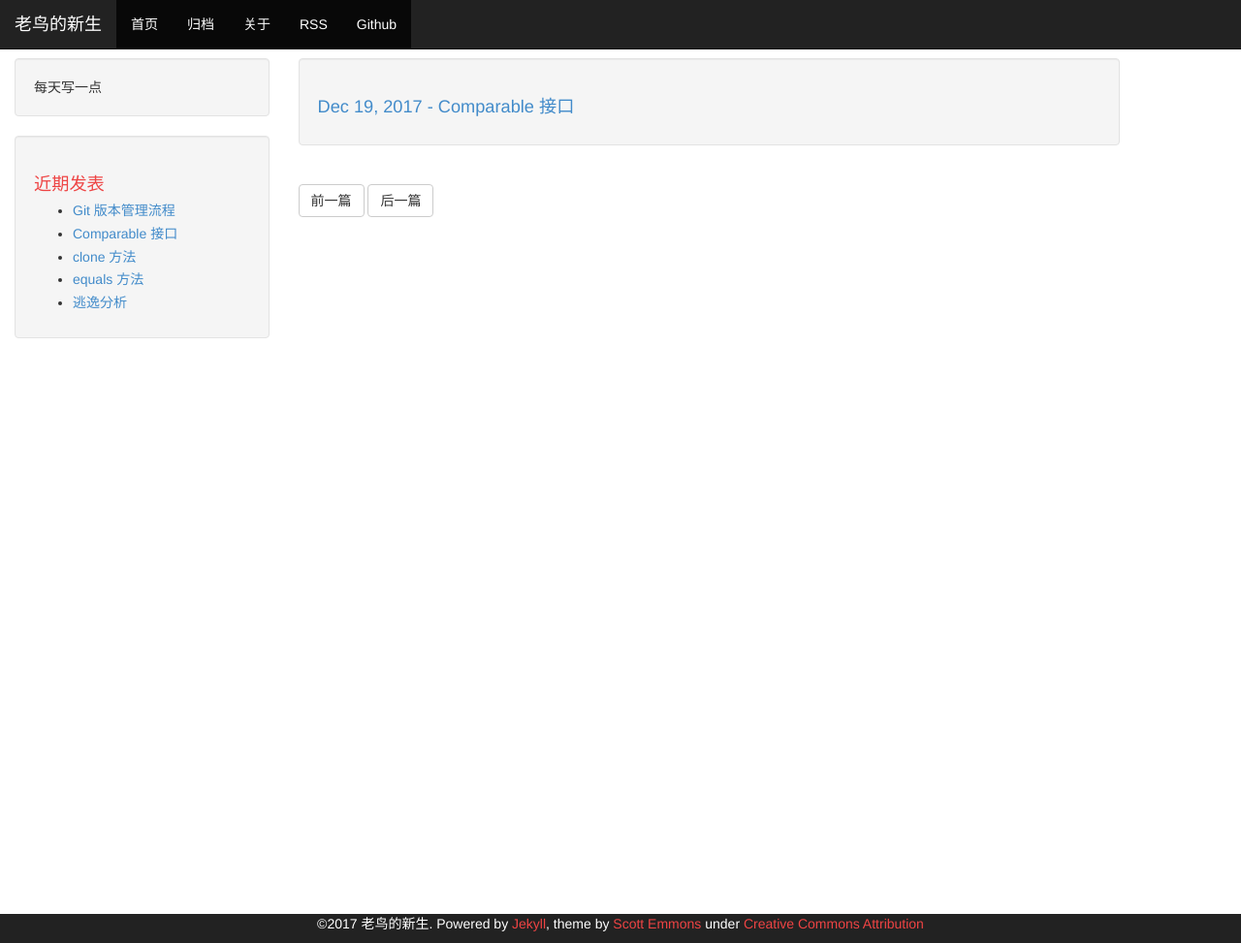
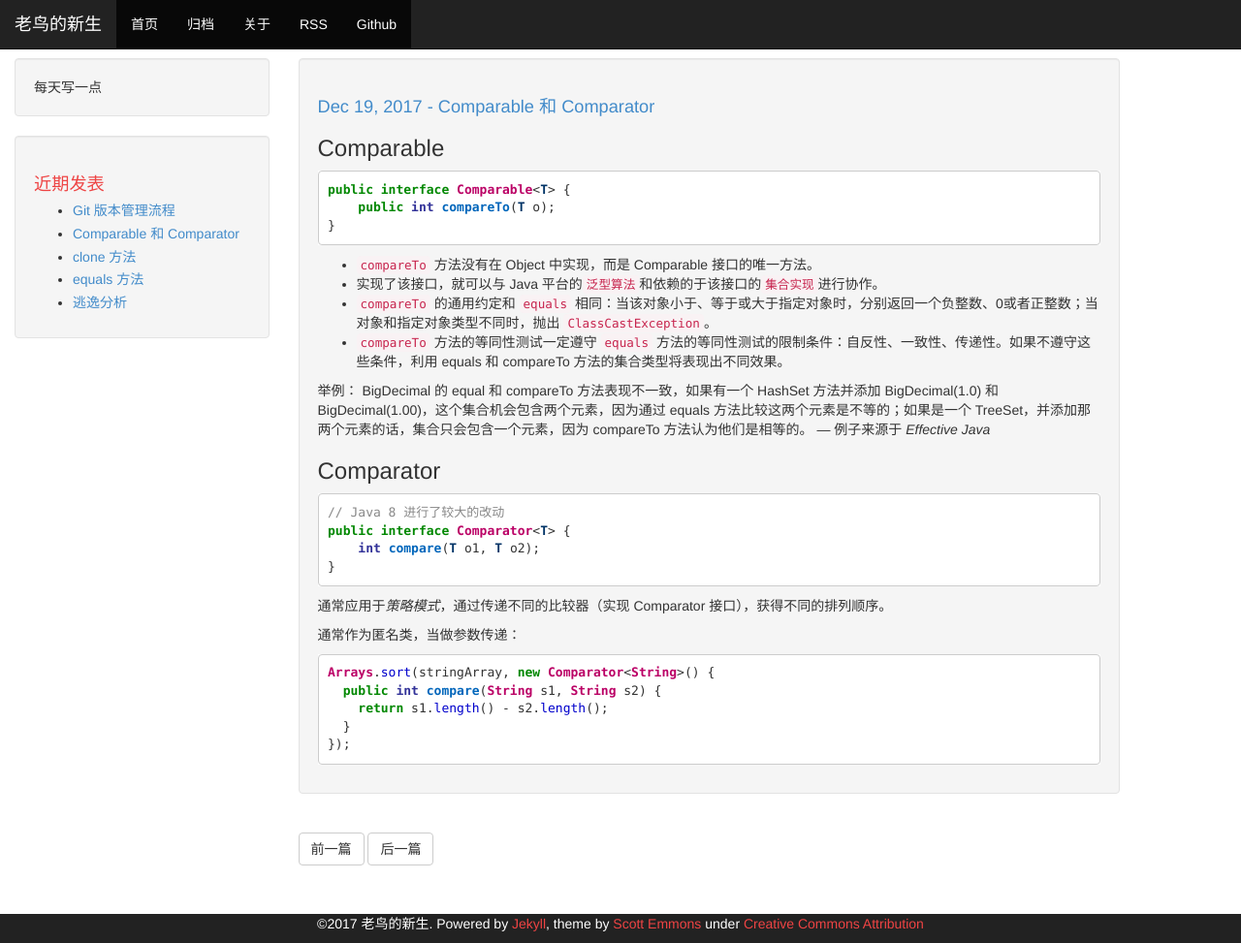
Before and after one commit to jyjsjd/jyjsjd.github.io, a Jekyll site: the page built from _posts/2017-12-19-compareTo.md, in a window 1280 px wide and 973 px high. Shown: the whole window at 97% size. Built offline with Jekyll 4.4.1, drawn with Linux system fonts in a browser that asks for light colours.

Commit message:
compareTo

````diff
--- a/_posts/2017-12-19-compareTo.md
+++ b/_posts/2017-12-19-compareTo.md
@@ -1,9 +1,45 @@
 ---
 layout: post
-title: Comparable 接口
+title: Comparable 和 Comparator
 category: ['Java']
 tags: ['Java']
 author: 景阳
 email: jyjsjd@hotmail.com
 description: Comparable 接口
 ---
+
+### Comparable
+
+```java
+public interface Comparable<T> {
+    public int compareTo(T o);
+}
+```
+
+* `compareTo` 方法没有在 Object 中实现，而是 Comparable 接口的唯一方法。
+* 实现了该接口，就可以与 Java 平台的`泛型算法`和依赖的于该接口的`集合实现`进行协作。
+* `compareTo` 的通用约定和 `equals` 相同：当该对象小于、等于或大于指定对象时，分别返回一个负整数、0或者正整数；当对象和指定对象类型不同时，抛出 `ClassCastException`。
+* `compareTo` 方法的等同性测试一定遵守 `equals` 方法的等同性测试的限制条件：自反性、一致性、传递性。如果不遵守这些条件，利用 equals 和 compareTo 方法的集合类型将表现出不同效果。
+
+举例：
+BigDecimal 的 equal 和 compareTo 方法表现不一致，如果有一个 HashSet 方法并添加 BigDecimal(1.0) 和BigDecimal(1.00)，这个集合机会包含两个元素，因为通过 equals 方法比较这两个元素是不等的；如果是一个 TreeSet，并添加那两个元素的话，集合只会包含一个元素，因为 compareTo 方法认为他们是相等的。 --- 例子来源于 *Effective Java*
+
+
+### Comparator
+
+```java
+// Java 8 进行了较大的改动
+public interface Comparator<T> {
+    int compare(T o1, T o2);
+}
+```
+通常应用于*策略模式*，通过传递不同的比较器（实现 Comparator 接口），获得不同的排列顺序。
+
+通常作为匿名类，当做参数传递：
+```java
+Arrays.sort(stringArray, new Comparator<String>() {
+  public int compare(String s1, String s2) {
+    return s1.length() - s2.length();
+  }
+});
+```
````
